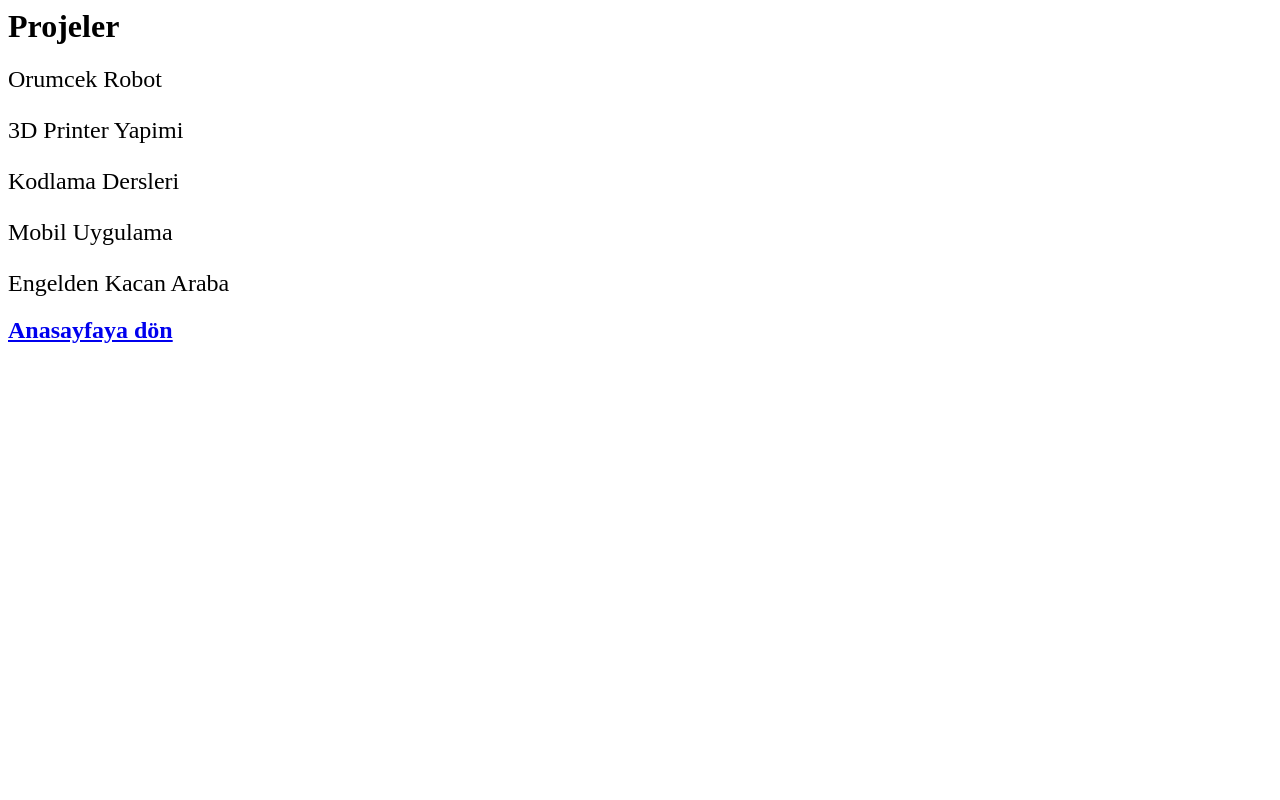
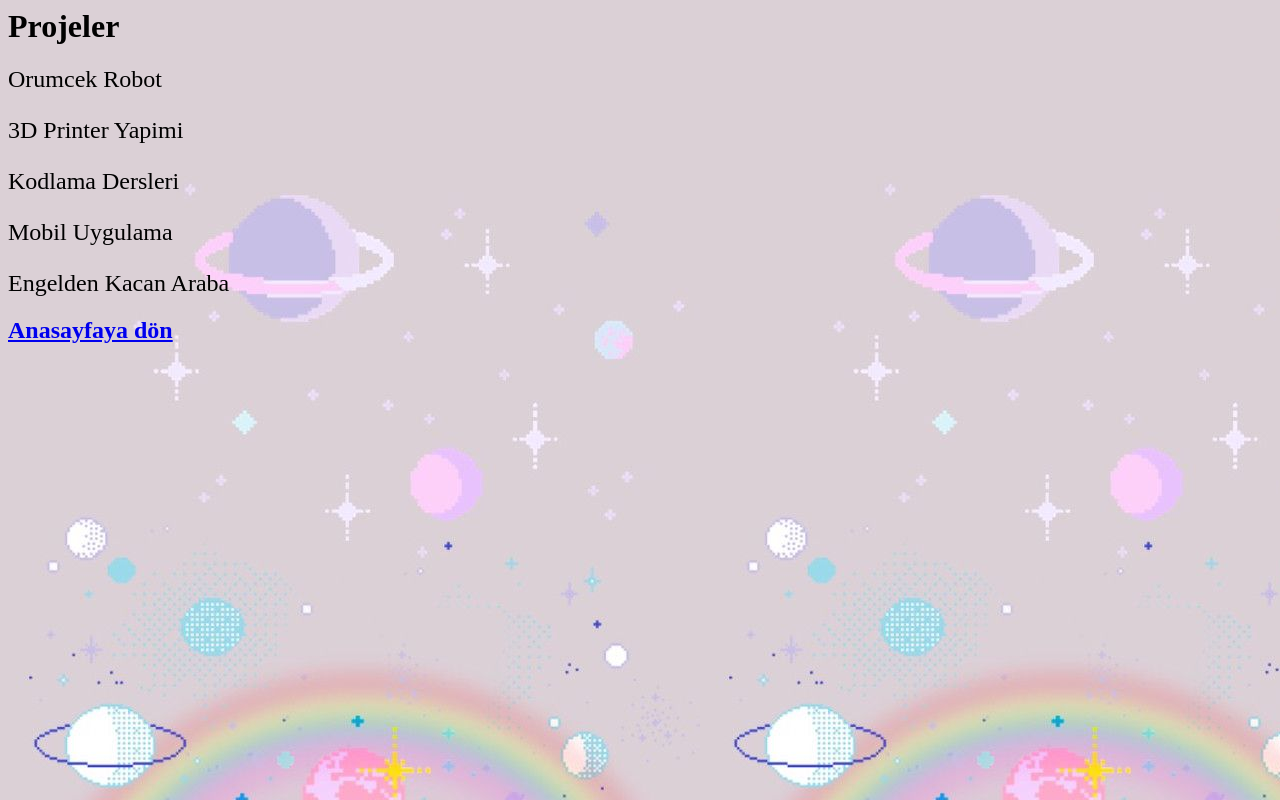
Before and after one commit to gulfeminfo/anasayfa, a plain HTML site: page projeler.html in a window 1280 px wide. Drawn offline with Linux system fonts and the light colour scheme.

Commit message:
Update projeler.html

```diff
--- a/projeler.html
+++ b/projeler.html
@@ -2,7 +2,7 @@
 <head>
 <title>Projeler</title>
 </head>
-<body>
+<body background="can.jpg">
 <h1>Projeler</h1>
 <p><font size="5">Orumcek Robot</p>
 <p>3D Printer Yapimi</p>
```
